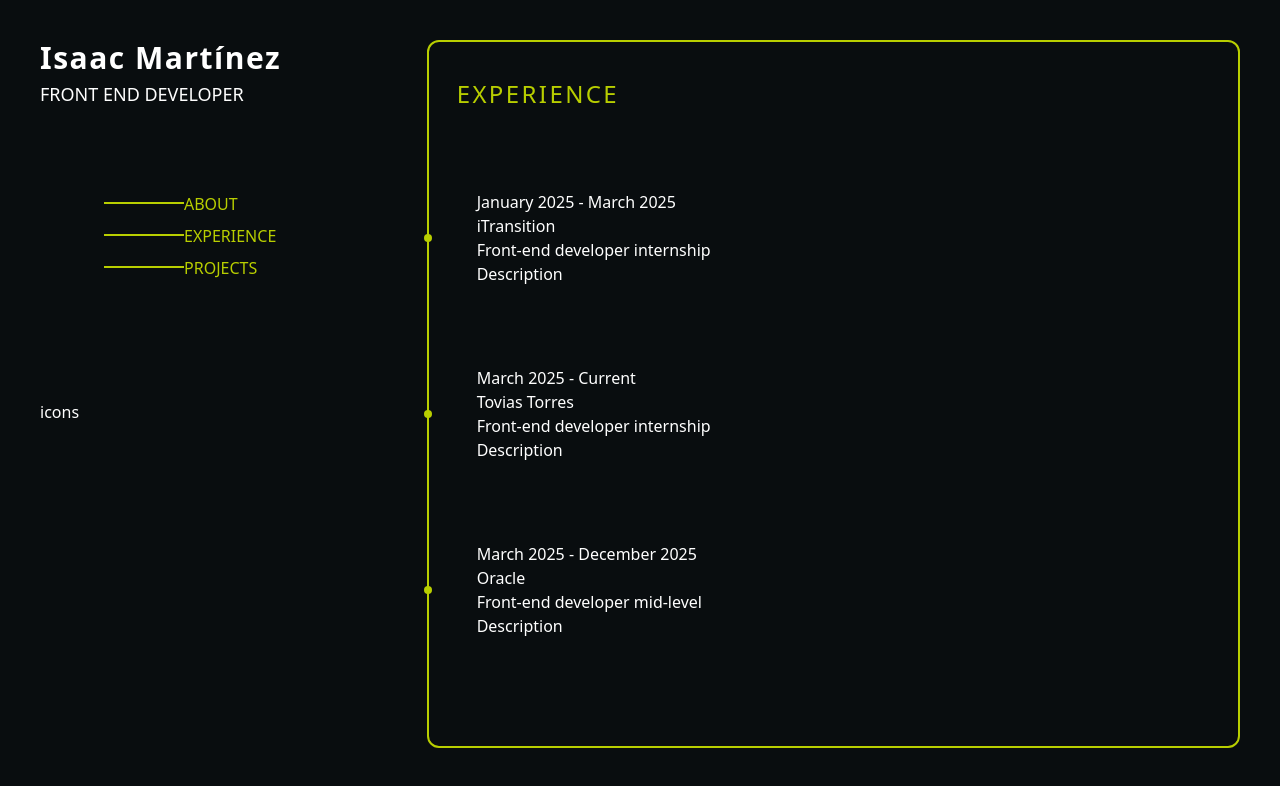
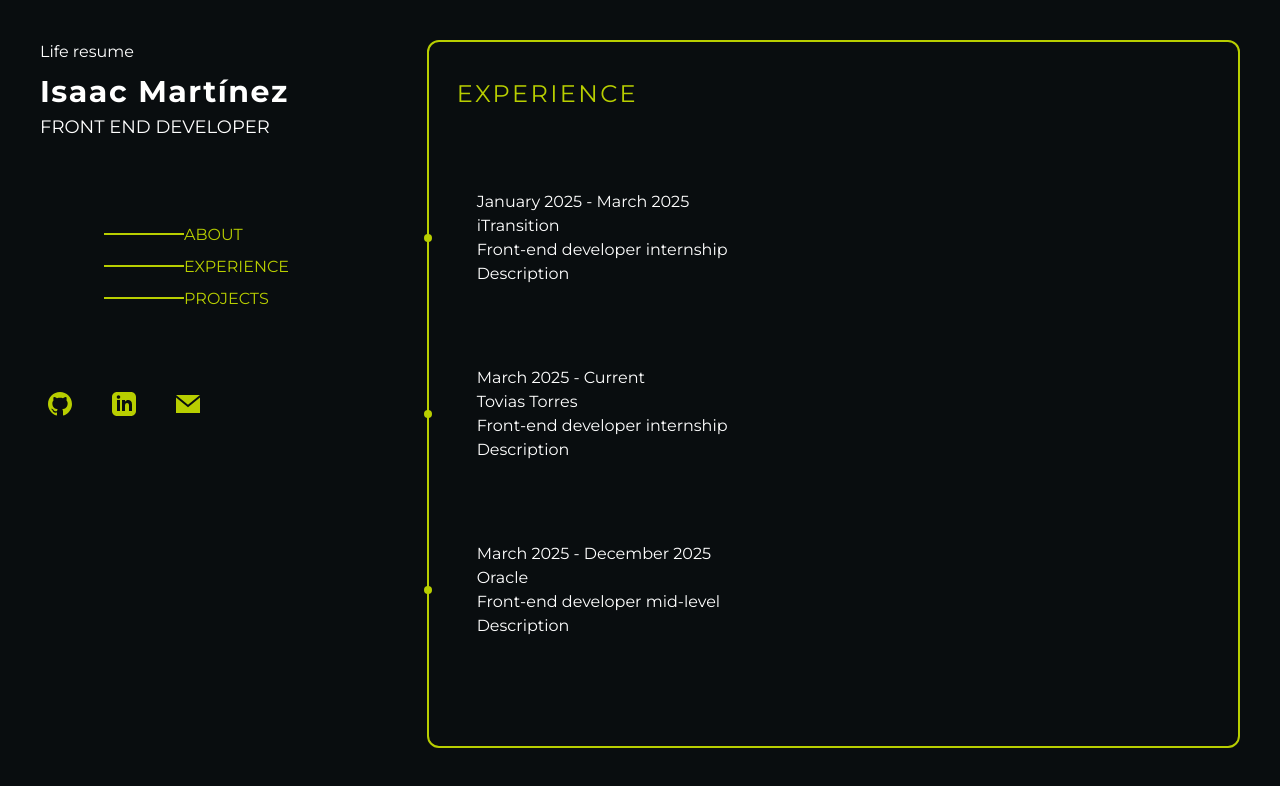
Before and after one commit to Milin7/nextjs-landing-page, a Next.js app: page / in a window 1280 px wide. Shown: the top 786 px of the page. Built offline with nearby package versions, Linux system fonts and the light colour scheme.

Commit message:
Fix: Established Next/Fonts for optimizing text

```diff
--- a/app/components/ExperienceCard.tsx
+++ b/app/components/ExperienceCard.tsx
@@ -7,7 +7,7 @@ type JobListProps = {
 export default function ExperienceCard({ jobList }: JobListProps) {
   return (
     <>
-      <div className=" cursor-default relative my-20 pl-5">
+      <div className="cursor-default relative my-20 pl-5">
         <svg
           width="8"
           height="8"
--- /dev/null
+++ b/app/components/SideBar.tsx
@@ -0,0 +1,78 @@
+export default function SideBar() {
+  return (
+    <div className="mt-10 ml-10  col-span-1">
+      <div className=" fixed  text-landing-white col-span-1 grid grid-cols-1 grid-rows-10 h-96">
+        <h1 className="">Life resume</h1>
+        <h2 className=" font-bold text-3xl tracking-wider">Isaac Martínez</h2>
+        <h2 className=" uppercase tracking-normal text-lg pt-1">
+          Front End Developer
+        </h2>
+        <div className="  row-span-8 text-landing-neon mt-20">
+          <div className=" grid grid-cols-6 mb-2">
+            <div className=" col-span-3 border-t-2 border-landing-neon mt-2.5 w-20 ml-16"></div>
+            <span className=" col-span-3 uppercase ">about</span>
+          </div>
+          <div className=" grid grid-cols-6 mb-2">
+            <div className=" col-span-3 border-t-2 border-landing-neon mt-2.5 w-20 ml-16"></div>
+            <span className=" col-span-3 uppercase">Experience</span>
+          </div>
+          <div className=" grid grid-cols-6 mb-2">
+            <div className=" col-span-3 border-t-2 border-landing-neon mt-2.5 w-20 ml-16"></div>
+            <span className=" col-span-3 uppercase">Projects</span>
+          </div>
+        </div>
+        <div className="row-span-2 flex gap-6">
+          <a
+            href="https://github.com/yourusername"
+            target="_blank"
+            rel="noopener noreferrer"
+            className="w-10 h-10 rounded-full flex items-center justify-center icons transition-opacity duration-300"
+          >
+            <svg
+              xmlns="http://www.w3.org/2000/svg"
+              width="24"
+              height="24"
+              viewBox="0 0 24 24"
+              fill="currentColor"
+              className="text-landing-neon hover:text-landing-white transition-colors duration-300"
+            >
+              <path d="M12 0c-6.626 0-12 5.373-12 12 0 5.302 3.438 9.8 8.207 11.387.599.111.793-.261.793-.577v-2.234c-3.338.726-4.033-1.416-4.033-1.416-.546-1.387-1.333-1.756-1.333-1.756-1.089-.745.083-.729.083-.729 1.205.084 1.839 1.237 1.839 1.237 1.07 1.834 2.807 1.304 3.492.997.107-.775.418-1.305.762-1.604-2.665-.305-5.467-1.334-5.467-5.931 0-1.311.469-2.381 1.236-3.221-.124-.303-.535-1.524.117-3.176 0 0 1.008-.322 3.301 1.23.957-.266 1.983-.399 3.003-.404 1.02.005 2.047.138 3.006.404 2.291-1.552 3.297-1.23 3.297-1.23.653 1.653.242 2.874.118 3.176.77.84 1.235 1.911 1.235 3.221 0 4.609-2.807 5.624-5.479 5.921.43.372.823 1.102.823 2.222v3.293c0 .319.192.694.801.576 4.765-1.589 8.199-6.086 8.199-11.386 0-6.627-5.373-12-12-12z" />
+            </svg>
+          </a>
+          <a
+            href="https://linkedin.com/in/yourusername"
+            target="_blank"
+            rel="noopener noreferrer"
+            className="w-10 h-10 rounded-full flex items-center justify-center icons transition-opacity duration-300"
+          >
+            <svg
+              xmlns="http://www.w3.org/2000/svg"
+              width="24"
+              height="24"
+              viewBox="0 0 24 24"
+              fill="currentColor"
+              className="text-landing-neon hover:text-landing-white transition-colors duration-300"
+            >
+              <path d="M19 0h-14c-2.761 0-5 2.239-5 5v14c0 2.761 2.239 5 5 5h14c2.762 0 5-2.239 5-5v-14c0-2.761-2.238-5-5-5zm-11 19h-3v-11h3v11zm-1.5-12.268c-.966 0-1.75-.79-1.75-1.764s.784-1.764 1.75-1.764 1.75.79 1.75 1.764-.783 1.764-1.75 1.764zm13.5 12.268h-3v-5.604c0-3.368-4-3.113-4 0v5.604h-3v-11h3v1.765c1.396-2.586 7-2.777 7 2.476v6.759z" />
+            </svg>
+          </a>
+          <a
+            href="mailto:your.email@example.com"
+            className="w-10 h-10 rounded-full flex items-center justify-center icons transition-opacity duration-300"
+          >
+            <svg
+              xmlns="http://www.w3.org/2000/svg"
+              width="24"
+              height="24"
+              viewBox="0 0 24 24"
+              fill="currentColor"
+              className="text-landing-neon hover:text-landing-white transition-colors duration-300"
+            >
+              <path d="M12 12.713l-11.985-9.713h23.97l-11.985 9.713zm0 2.574l-12-9.725v15.438h24v-15.438l-12 9.725z" />
+            </svg>
+          </a>
+        </div>
+      </div>
+    </div>
+  );
+}
--- a/app/globals.css
+++ b/app/globals.css
@@ -1,9 +1,6 @@
-@import url("https://fonts.googleapis.com/css2?family=Montserrat:ital,wght@0,100..900;1,100..900&display=swap");
 @import "tailwindcss";
 
-
 @theme {
-  --font-montserrat: "Montserrat";
   --color-landing-grey: #090d0f;
   --color-landing-white: #ffffff;
   --color-landing-neon: #b8ce00;
@@ -16,6 +13,11 @@
 
 .relative:hover > svg {
   transform: scale(2);
+  filter: drop-shadow(0 0 5px rgba(184, 206, 0, 0.95));
+}
+
+.icons:hover svg {
+  transform: scale(1.2);
   filter: drop-shadow(0 0 5px rgba(184, 206, 0, 0.95));
 }
 
--- a/app/layout.tsx
+++ b/app/layout.tsx
@@ -1,15 +1,11 @@
 import type { Metadata } from "next";
-import { Geist, Geist_Mono } from "next/font/google";
+import { Montserrat } from "next/font/google";
 import "./globals.css";
 import CustomCursor from "./components/CustomCursor";
+import SideBar from "./components/SideBar";
 
-const geistSans = Geist({
-  variable: "--font-geist-sans",
-  subsets: ["latin"],
-});
-
-const geistMono = Geist_Mono({
-  variable: "--font-geist-mono",
+const montserrat = Montserrat({
+  variable: "--font-montserrat",
   subsets: ["latin"],
 });
 
@@ -25,38 +21,10 @@ export default function RootLayout({
 }>) {
   return (
     <html lang="en">
-      <body
-        className={`bg-landing-grey ${geistSans.variable} ${geistMono.variable} antialiased`}
-      >
+      <body className={`bg-landing-grey ${montserrat.className} antialiased`}>
         {/* <CustomCursor /> */}
         <div className="grid relative grid-cols-3">
-          <div className="mt-10 ml-10  col-span-1">
-            <div className=" fixed  text-landing-white col-span-1 grid grid-cols-1 grid-rows-10 h-96">
-              <h1 className=" font-bold text-3xl tracking-wider">
-                Isaac Martínez
-              </h1>
-              <h2 className=" uppercase tracking-normal text-lg pt-1">
-                Front End Developer
-              </h2>
-              <div className="  row-span-8 text-landing-neon mt-20">
-                <div className=" grid grid-cols-6 mb-2">
-                  <div className=" col-span-3 border-t-2 border-landing-neon mt-2.5 w-20 ml-16"></div>
-                  <span className=" col-span-3 uppercase ">about</span>
-                </div>
-                <div className=" grid grid-cols-6 mb-2">
-                  <div className=" col-span-3 border-t-2 border-landing-neon mt-2.5 w-20 ml-16"></div>
-                  <span className=" col-span-3 uppercase">Experience</span>
-                </div>
-                <div className=" grid grid-cols-6 mb-2">
-                  <div className=" col-span-3 border-t-2 border-landing-neon mt-2.5 w-20 ml-16"></div>
-                  <span className=" col-span-3 uppercase">Projects</span>
-                </div>
-              </div>
-              <div className=" row-span-2">
-                <h1>icons</h1>
-              </div>
-            </div>
-          </div>
+          <SideBar />
           <div className=" col-span-2">{children}</div>
         </div>
       </body>
--- a/app/page.tsx
+++ b/app/page.tsx
@@ -1,7 +1,4 @@
-import Image from "next/image";
 import StartingPage from "./components/StartingPage";
 export default function Home() {
-  return (
-  <StartingPage />
-  );
+  return <StartingPage />;
 }
```
